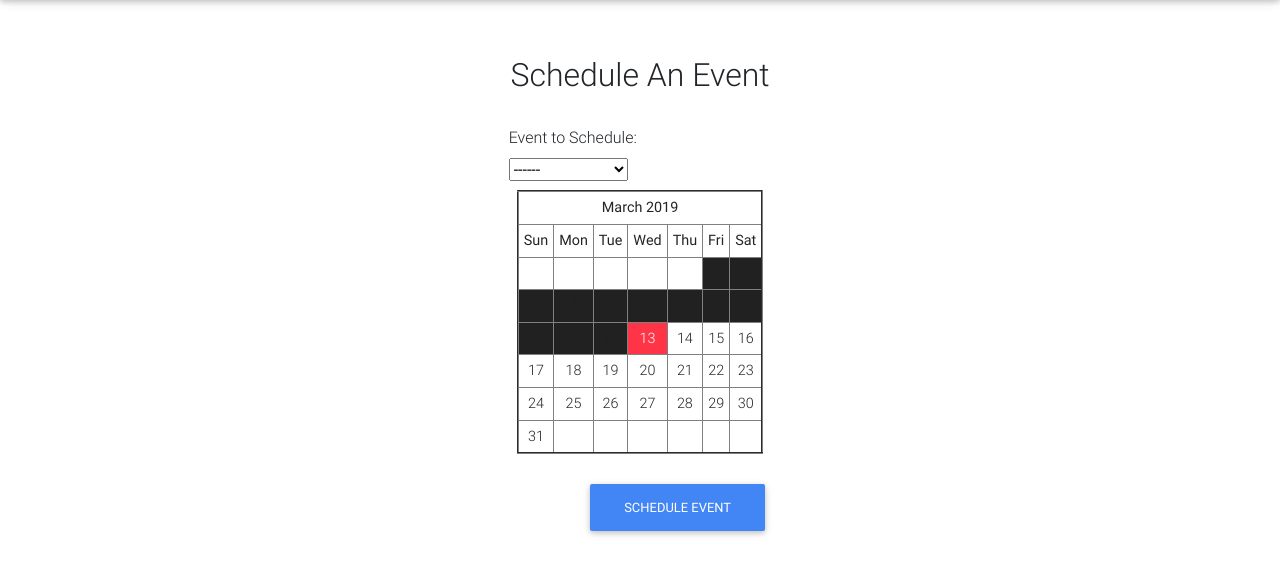
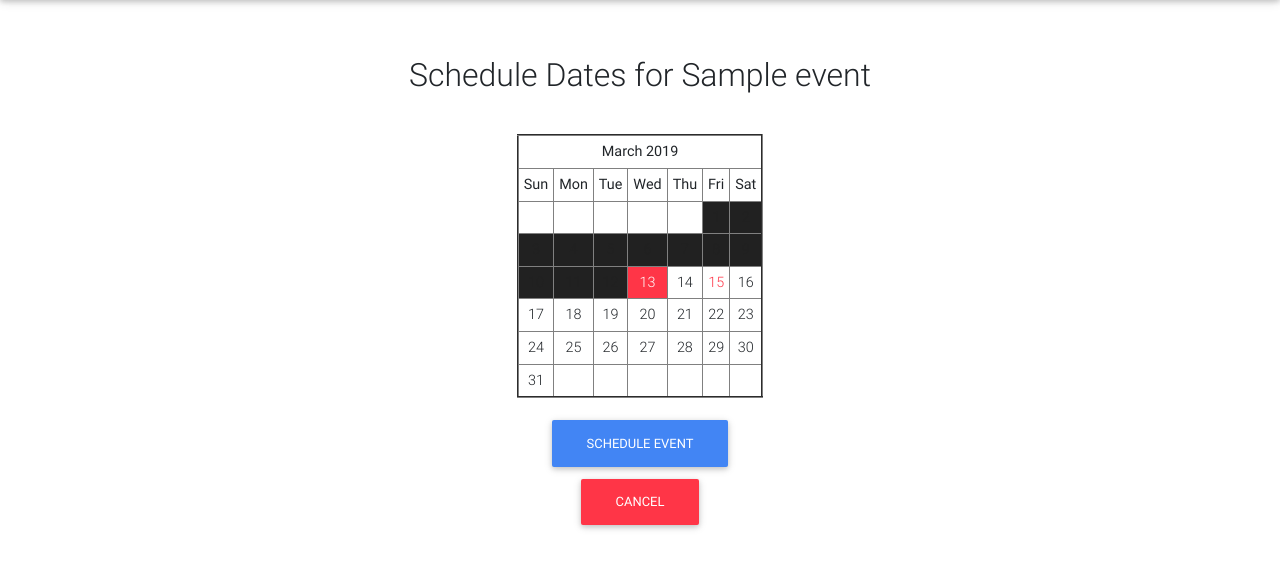
Before and after one commit to Nolan-Little/inStep, a Django app: page /schedule_event/1/ in a window 1280 px wide. Shown: the part 64-639 px from the top of the page. Run offline with Django 3.2, Linux system fonts and the light colour scheme; a user stored in the database is signed in; tables that the repository leaves empty hold one stand-in row (values such as "Sample post"); some libraries are stand-ins or nearby versions.

Commit message:
scheduled events marked on cal

```diff
--- a/volunteer/static/scripts/yearCal.js
+++ b/volunteer/static/scripts/yearCal.js
@@ -1,9 +1,10 @@
 const form = document.querySelector('#scheduleEventForm')
+const events = document.querySelectorAll('input.date')
 
 const mondays = document.querySelectorAll("td.mon")
 const tuesdays = document.querySelectorAll("td.tue")
 const wednesdays = document.querySelectorAll("td.wed")
-const thursdays= document.querySelectorAll("td.thu")
+const thursdays = document.querySelectorAll("td.thu")
 const fridays = document.querySelectorAll("td.fri")
 const saturdays = document.querySelectorAll("td.sat")
 const sundays = document.querySelectorAll("td.sun")
@@ -12,21 +13,19 @@ const monthHeader = document.querySelector("th.month")
 const today = Date().toString().split(' ')
 const dayNum = Number(today[2])
 
-console.log(today)
-
 const months = {
-  'January' : '01',
-  'February' : '02',
-  'March' : '03',
-  'April' : '04',
-  'May' : '05',
-  'June' : '06',
-  'July' : '07',
-  'August' : '08',
-  'September' : '09',
-  'October' : '10',
-  'November' : '11',
-  'December' : '12'
+  'January': '01',
+  'February': '02',
+  'March': '03',
+  'April': '04',
+  'May': '05',
+  'June': '06',
+  'July': '07',
+  'August': '08',
+  'September': '09',
+  'October': '10',
+  'November': '11',
+  'December': '12'
 }
 
 allDays = [mondays, tuesdays, wednesdays, thursdays, fridays, saturdays, sundays]
@@ -41,7 +40,6 @@ function toggleSelected(e) {
   if (e.target.classList.contains("selected")) {
     e.target.classList.remove("bg-primary", "text-white", "selected")
     if (Number(e.target.textContent) === dayNum) e.target.classList.add("bg-danger", "text-white")
-
     formattedDate = formatSelectedDate(e.target.textContent, monthHeader)
     removeDateInput(formattedDate)
 
@@ -64,14 +62,15 @@ function formatValidCalender(dayList) {
     }
     if (Number(day.textContent) === dayNum) day.classList.add("bg-danger", "text-white")
     if (Number(day.textContent) < dayNum) day.classList.add("bg-dark", "text-dark")
+    evaluateEvents(day)
   }
 }
 
 // reformats the textContent of the calender square and the header into a date format
 function formatSelectedDate(dayValue, monthYearHeader) {
   monthYearHeader = monthYearHeader.textContent.split(' ')
-  if (dayValue.length === 1){
-    dayValue =  "0" + dayValue
+  if (dayValue.length === 1) {
+    dayValue = "0" + dayValue
   }
 
   return formattedDate = `${monthYearHeader[1]}-${months[`${monthYearHeader[0]}`]}-${dayValue}`
@@ -97,3 +96,13 @@ function removeDateInput(date) {
     }
   }
 }
+
+function evaluateEvents(day) {
+  for (event of events) {
+    if (day.textContent === event.value.split('-')[2]) {
+      day.classList.add("text-danger")
+    } else {
+      console.log("not today satan")
+    }
+  }
+}
--- a/volunteer/templates/dashboard.html
+++ b/volunteer/templates/dashboard.html
@@ -45,7 +45,7 @@
                                 <td>{{event.venue.name}}</td>
                                 <td>
                                     <button class="btn-sm btn-primary">
-                                        <a class="text-white" href="/schedule_event">schedule occurence</a>
+                                        <a class="text-white" href="{% url 'volunteer:schedule_event' event.id %}">schedule occurence</a>
                                     </button>
                                 </td>
                                 <td>
@@ -83,7 +83,7 @@
                             <tr>
                                 <th scope="row" class="alert"> You haven't scheduled any events.
                                     <button class="btn-primary">
-                                        <a href="/schedule_event">Try it!</a>
+                                        <a href="#">Try it!</a>
                                     </button>
                                 </th>
                             </tr>
--- a/volunteer/templates/events/schedule_event.html
+++ b/volunteer/templates/events/schedule_event.html
@@ -5,28 +5,23 @@
     <div class="container">
         <div class="row mt-5">
           <div class="col-md-6 offset-md-3 d-flex flex-column align-items-center">
-            <h2 class="mt-5 p-4 text-center">Schedule An Event</h2>
-            <form id="scheduleEventForm" action="{% url 'volunteer:schedule_event' %}" method="POST">
+            <h2 class="mt-5 p-4 text-center">Schedule Dates for {{event.name}}</h2>
+            <form id="scheduleEventForm" action="{% url 'volunteer:schedule_event' event.id %}" method="POST">
                 {% csrf_token %}
-                <div id="div_id_select_event" class="control-group">
-                    <label for="id_select_event" class="control-label ">
-                      Event to Schedule:
-                    </label>
-                    <div class="controls">
-                      <select required name="events" id="id_select_event">
-                              <option value="">------</option>
-                          {% for event in event_templates %}
-                              <option value="{{event.id}}">{{event.name}}</option>
-                          {% endfor %}
-                      </select>
-                    </div>
-                </div>
                 <div>
                   {{ cal }}
                 </div>
-                <div class="text-center text-md-right mt-4">
+                <div class="text-center mt-3">
                   <button class="btn btn-primary" type="submit">Schedule Event</button>
                 </div>
+                <div class="text-center">
+                  <a class="btn btn-danger" href="/dashboard">Cancel</a>
+                </div>
+                {% for event in scheduled_events %}
+                  {% if event.date %}
+                    <input type="date" hidden name="selected_date" class="date" value="{{event.date|date:"Y-m-d"}}">
+                  {% endif %}
+                {% endfor %}
             </form>
           </div>
 
--- a/volunteer/urls.py
+++ b/volunteer/urls.py
@@ -18,6 +18,6 @@ urlpatterns = [
     url(r'^new_shift_template/(?P<event_id>\d+)/$', views.new_shift, name="new_shift"),
     url(r'^edit_shift/(?P<shift_id>\d+)/$', views.edit_shift, name="edit_shift"),
     url(r'^delete_shift/(?P<shift_id>\d+)/$', views.delete_shift, name="delete_shift"),
-    url(r'^schedule_event', views.schedule_event, name="schedule_event"),
+    url(r'^schedule_event/(?P<event_template_id>\d+)/$', views.schedule_event, name="schedule_event"),
     url(r'^sign_up/(?P<unique_url>[-\w]+)', views.sign_up, name="sign_up"),
 ]
--- a/volunteer/views/event_views.py
+++ b/volunteer/views/event_views.py
@@ -166,17 +166,20 @@ def delete_event(request, event_id):
     return HttpResponseRedirect(reverse('volunteer:dashboard'))
 
 
-def schedule_event(request):
+def schedule_event(request, event_template_id):
     event_cal = month_cal()
+    event = Event.objects.get(pk=event_template_id)
+    scheduled_events = Event.objects.filter(name=event.name)
+    print(scheduled_events)
     # TODO: org cookies?
     org = Organization.objects.filter(user=request.user)[0]
     if request.method == "GET":
         template_name = "events/schedule_event.html"
-        event_templates = org.event_set.filter(is_template=True)
         context = {
             "org": org,
-            "event_templates":event_templates,
-            'cal': mark_safe(event_cal)
+            "event":event,
+            'cal': mark_safe(event_cal),
+            'scheduled_events':scheduled_events
         }
 
         return render(request, template_name, context)
@@ -185,11 +188,9 @@ def schedule_event(request):
         form_data = request.POST
 
         event_form_data = {
-            'event': form_data['events'],
+            'event': event,
             'date': form_data.getlist('selected_date'),
         }
-
-        event = org.event_set.filter(pk=event_form_data['event'])[0]
 
         # Schedule Events
 
```
